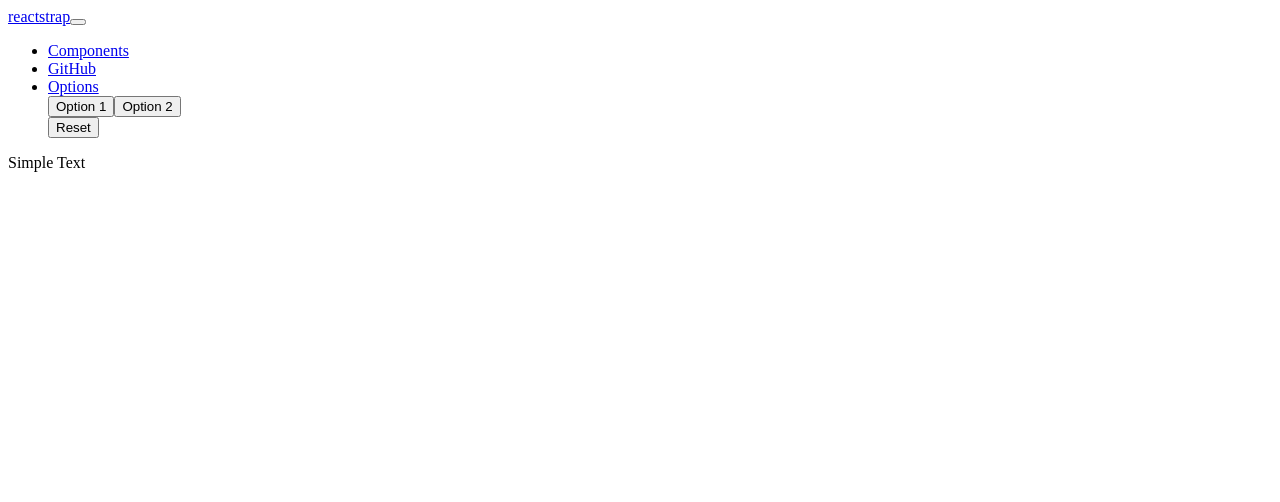
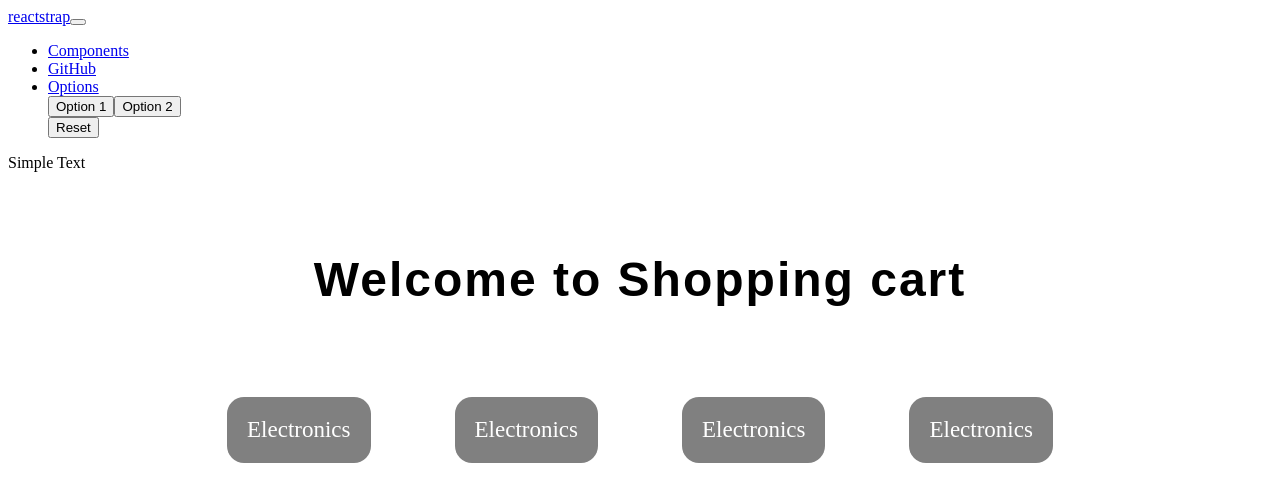
Before and after one commit to IzharMohammed/Ecommerce-React, a React app in the folder Ecommerce-React/: page / in a window 1280 px wide. Shown: the top 502 px of the page. Built offline with nearby package versions, Linux system fonts and the light colour scheme; the HTML template or start-up script is replaced by a standard one.

Commit message:
Added ui of categories

```diff
--- a/Ecommerce-React/src/App.jsx
+++ b/Ecommerce-React/src/App.jsx
@@ -1,9 +1,12 @@
 import Header from "./Components/Header/Header";
 import "./App.css";
+import Home from "./Pages/Home/Home.jsx";
 function App() {
   return (
     <>
-      <Header color='dark' light={true} dark={true} expand='md' container='sm' fixed='top' />
+      <Header color='dark' light={true} dark={true} expand='md' container='sm' />
+
+      <Home />
     </>
   );
 }
--- a/Ecommerce-React/src/Components/Header/Header.jsx
+++ b/Ecommerce-React/src/Components/Header/Header.jsx
@@ -38,7 +38,7 @@ function Header(props) {
               <DropdownToggle nav caret>
                 Options
               </DropdownToggle>
-      <DropdownMenu right>
+      <DropdownMenu end>
                 <DropdownItem>Option 1</DropdownItem>
                 <DropdownItem>Option 2</DropdownItem>
                 <DropdownItem divider />
--- /dev/null
+++ b/Ecommerce-React/src/Pages/Home/Home.css
@@ -0,0 +1,40 @@
+.main-heading {
+    letter-spacing: 2px;
+    font-size: 1.5rem;
+    margin-bottom: 3rem;
+    text-align: center;
+    font-family: 'Poppins', sans-serif;
+    margin-top: 5rem;
+}
+
+.row {
+    display: flex;
+    justify-content: center;
+    align-items: center;
+}
+
+.products {
+    box-shadow: 4px 4px 2px var(--mid-gray);
+    margin: 42px;
+    padding: 20px;
+    font-size: 23px;
+    border-radius: 17px;
+    background-color: gray;
+    transition: all 0.4s;
+}
+
+.products a {
+    color: white;
+    text-decoration: none;
+}
+
+.products:hover {
+    box-shadow: 0px 0px;
+    transform: translateX(12px);
+}
+
+.product-container{
+    display: flex;
+    justify-content: center;
+    align-items: center;
+}
--- /dev/null
+++ b/Ecommerce-React/src/Pages/Home/Home.jsx
@@ -0,0 +1,29 @@
+import React from "react";
+import "./Home.css";
+export default function Home() {
+  return (
+    <>
+      <div className="main-heading">
+        <h1>Welcome to Shopping cart</h1>
+      </div>
+
+      <div className="row" id="row">
+        <div className="product-container">
+          <div className="products">
+            <a href="">Electronics</a>
+          </div>
+
+          <div className="products">
+            <a href="">Electronics</a>
+          </div>
+          <div className="products">
+            <a href="">Electronics</a>
+          </div>
+          <div className="products">
+            <a href="">Electronics</a>
+          </div>
+        </div>
+      </div>
+    </>
+  );
+}
```
